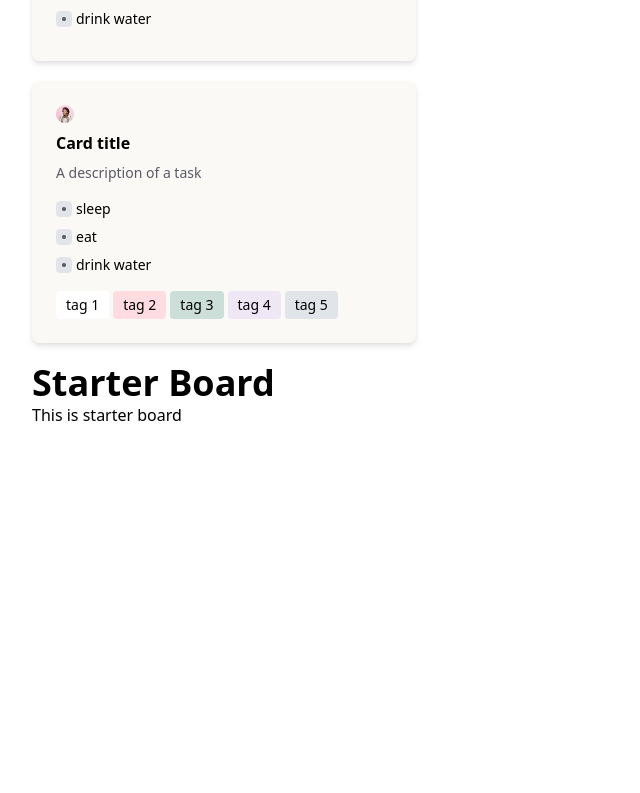
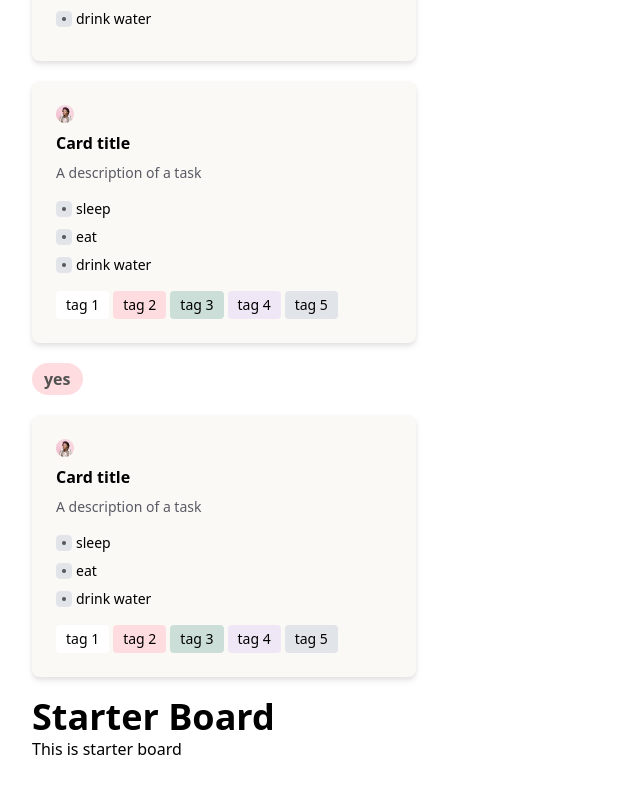
Before and after one commit to chocological13/dti-day5-kanban-board, a React (Vite) app: page / in a window 1280 px wide. Shown: the part 551-1344 px from the top of the page, without its empty margins (0-640 px from the left). Before the commit the page ends 1010 px from the top, so only its background shows below. Built offline with nearby package versions, Linux system fonts and the light colour scheme.

Commit message:
feat: edited label to have transparent input field

```diff
--- a/src/App.tsx
+++ b/src/App.tsx
@@ -28,6 +28,7 @@ function App() {
       <Cards avatar heading="Card title" body="A description of a task" />
       <Cards avatar heading="Card title" body="A description of a task" tasks={["sleep", "eat", "drink water"]} />
       <Cards avatar heading="Card title" body="A description of a task" tasks={["sleep", "eat", "drink water"]} tags={tags} />
+      <Cards label={{ text: "yes", color: "rose" }} avatar heading="Card title" body="A description of a task" tasks={["sleep", "eat", "drink water"]} tags={tags} />
       <StarterBoard title="Starter Board" desc="This is starter board" />
     </div>
   );
--- a/src/components/Cards.tsx
+++ b/src/components/Cards.tsx
@@ -2,6 +2,7 @@ import React from "react";
 import Tasks from "./Tasks";
 import Tag from "./Tag";
 import Avatar from "../assets/Avatar.png";
+import Label from "./Label";
 
 interface LabelTagProps {
   text: string;
@@ -9,6 +10,7 @@ interface LabelTagProps {
 }
 
 interface CardsProp {
+  label?: LabelTagProps;
   avatar?: boolean;
   heading: string;
   body: string;
@@ -16,12 +18,19 @@ interface CardsProp {
   tags?: LabelTagProps[];
 }
 
-const Cards: React.FC<CardsProp> = ({ heading, body, tasks, avatar, tags }) => {
+const Cards: React.FC<CardsProp> = ({ label, heading, body, tasks, avatar, tags }) => {
+  const labelTop = label ? (
+    <div className="flex items-center mb-4">
+      <Label text={label.text} color={label.color} />
+    </div>
+  ) : null;
   const tasksList = tasks?.map((task) => <Tasks key={task} task={task} />);
   const avatarImg = <img src={Avatar} alt="avatar" />;
   const cardTags = tags?.map((tag) => <Tag key={tag?.text} text={tag?.text} color={tag?.color} />);
 
   return (
+    <div>
+      {labelTop}
       <div className="block rounded-lg bg-[#FAF9F6] p-6 drop-shadow-md text-left w-96 my-5">
         {avatar && <div>{avatarImg}</div>}
         <h2 className="font-['SF Compact Text'] text-base font-semibold my-2">{heading}</h2>
@@ -29,6 +38,7 @@ const Cards: React.FC<CardsProp> = ({ heading, body, tasks, avatar, tags }) => {
         {tasksList && <div className="mt-4">{tasksList}</div>}
         {cardTags && <div className="mt-4">{cardTags}</div>}
       </div>
+    </div>
   );
 };
 
--- a/src/components/Label.tsx
+++ b/src/components/Label.tsx
@@ -27,18 +27,13 @@ const Label: React.FC<LabelTagProps> = ({ text, color }) => {
     }
   };
 
+  // variables for classes
   const labelClass = `flex justify-center px-3 py-1 rounded-[20px] flex-col items-center gap-2.5 inline-flex ${color ? colorMap[color] : ""}`;
   const textClass = ` text-neutral-600 text-base font-semibold font-['SF Compact Text']`;
 
-  //   return (
-  //     <div className={labelClass}>
-  //       <div className={textClass}>{text}</div>
-  //     </div>
-  //   );
-
   return (
     <div className={labelClass} onClick={handleClick}>
-      {isClicked ? <input type="text" className={textClass} onChange={handleChange} onBlur={handleBlur} onKeyDown={handleKeyDown} /> : <div className={textClass}>{editText}</div>}
+      {isClicked ? <input type="text" className={`${textClass} bg-transparent outline-none`} onChange={handleChange} onBlur={handleBlur} onKeyDown={handleKeyDown} /> : <div className={textClass}>{editText}</div>}
     </div>
   );
 };
```
Lines whose indentation alone changed are shown as unchanged.
